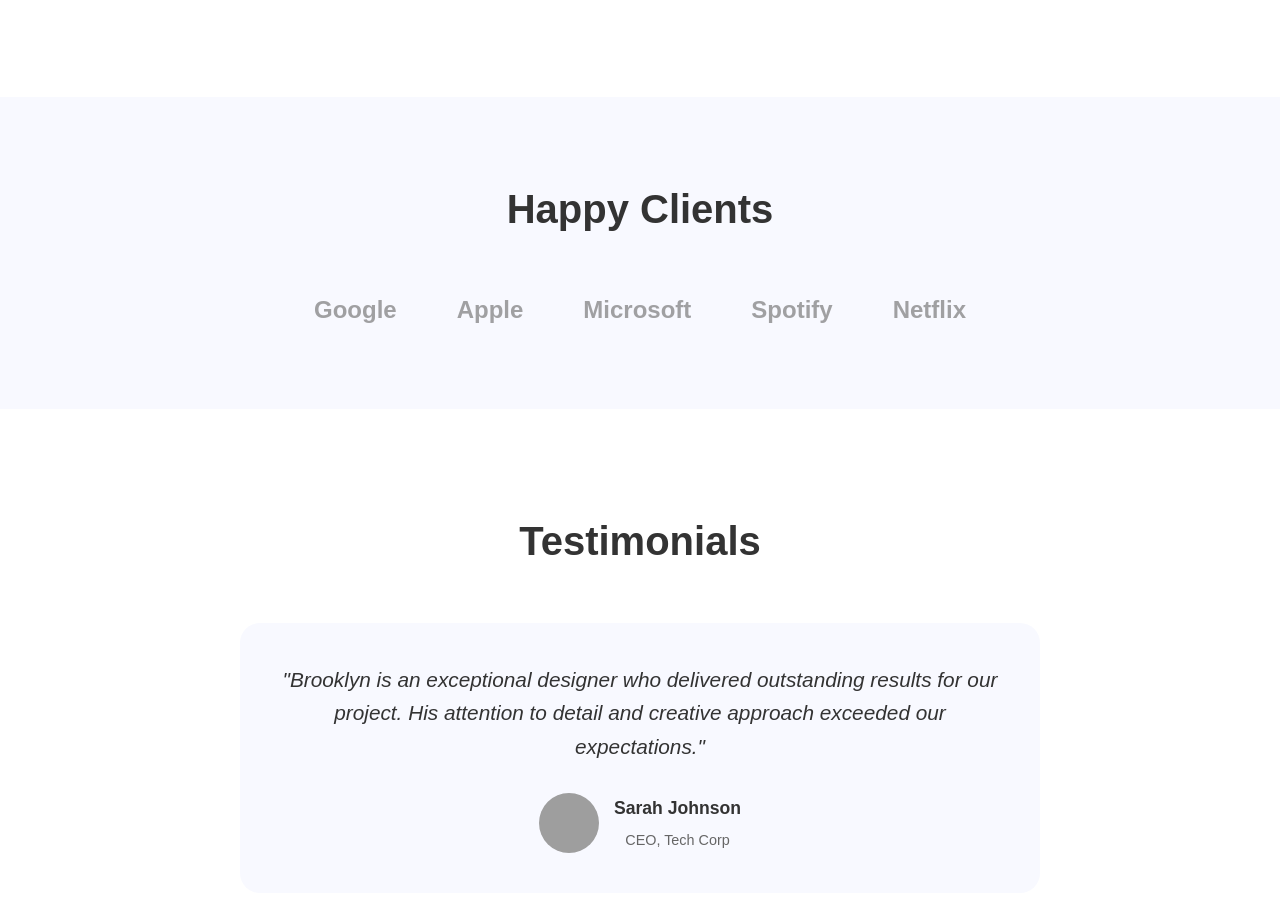
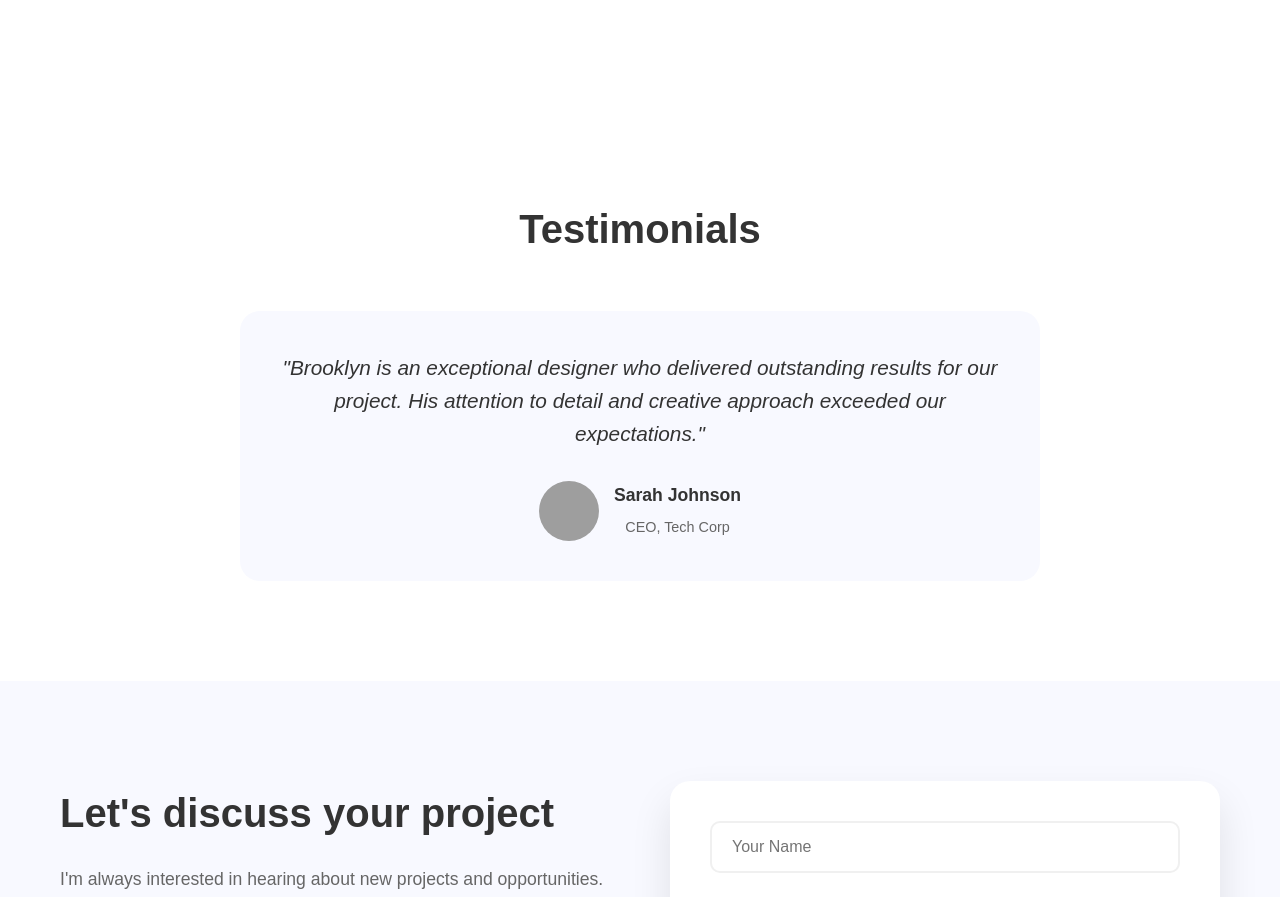
Before and after one commit to kooo-design/portfolio-ricky-rohaendi, a plain HTML site: page index.html in a window 1280 px wide. Shown: the part 4467-5364 px from the top of the page. Drawn offline with Linux system fonts and the light colour scheme; grey boxes are pictures that could not be loaded.

Commit message:
Update index.html

```diff
--- a/index.html
+++ b/index.html
@@ -374,19 +374,6 @@
       </div>
     </section>
 
-    <!-- Happy Clients -->
-    <section class="clients">
-      <div class="container">
-        <h2>Happy Clients</h2>
-        <div class="client-logos">
-          <div class="client-logo">Google</div>
-          <div class="client-logo">Apple</div>
-          <div class="client-logo">Microsoft</div>
-          <div class="client-logo">Spotify</div>
-          <div class="client-logo">Netflix</div>
-        </div>
-      </div>
-    </section>
 
     <!-- Testimonials -->
     <section class="testimonials">
```
